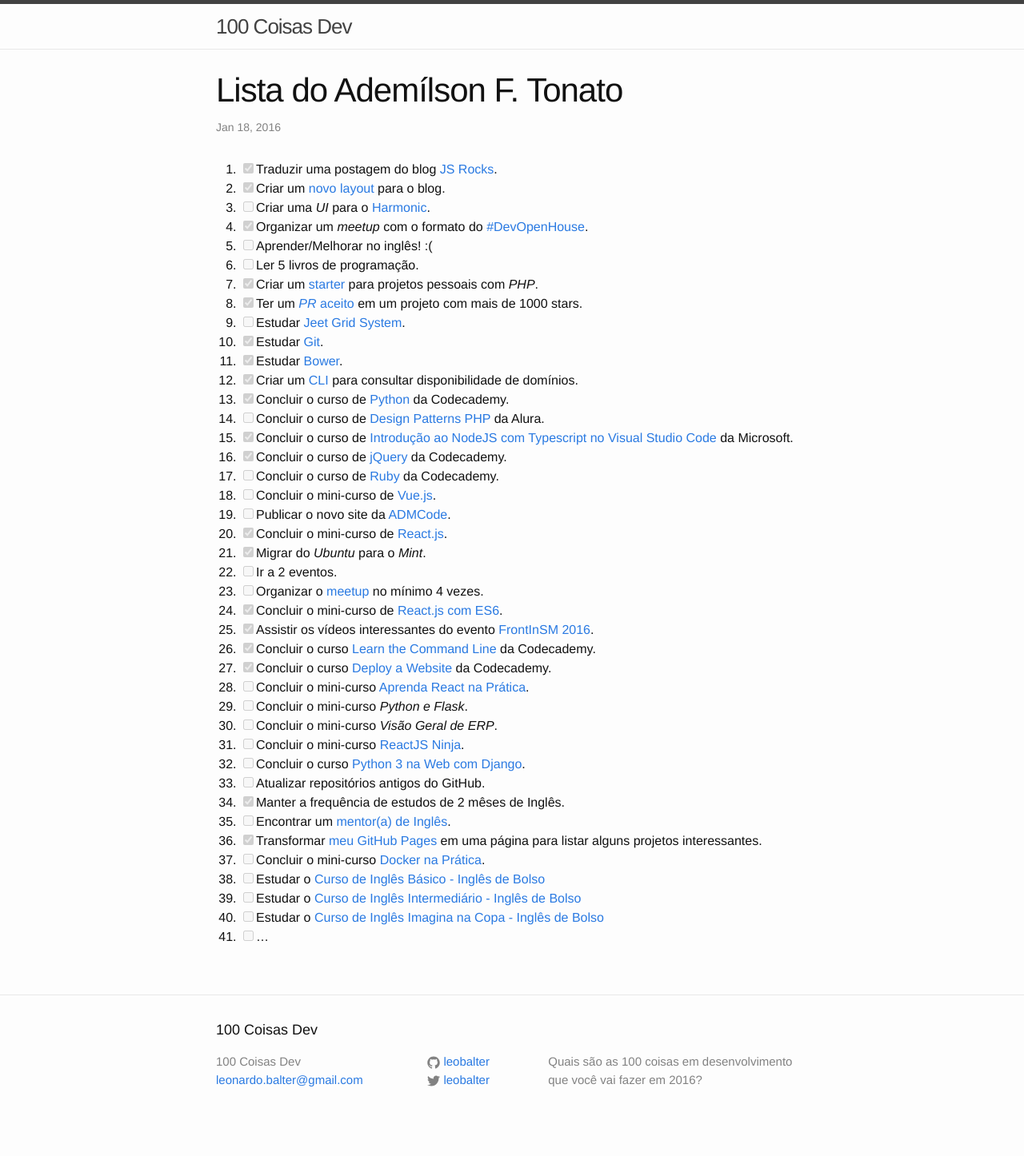
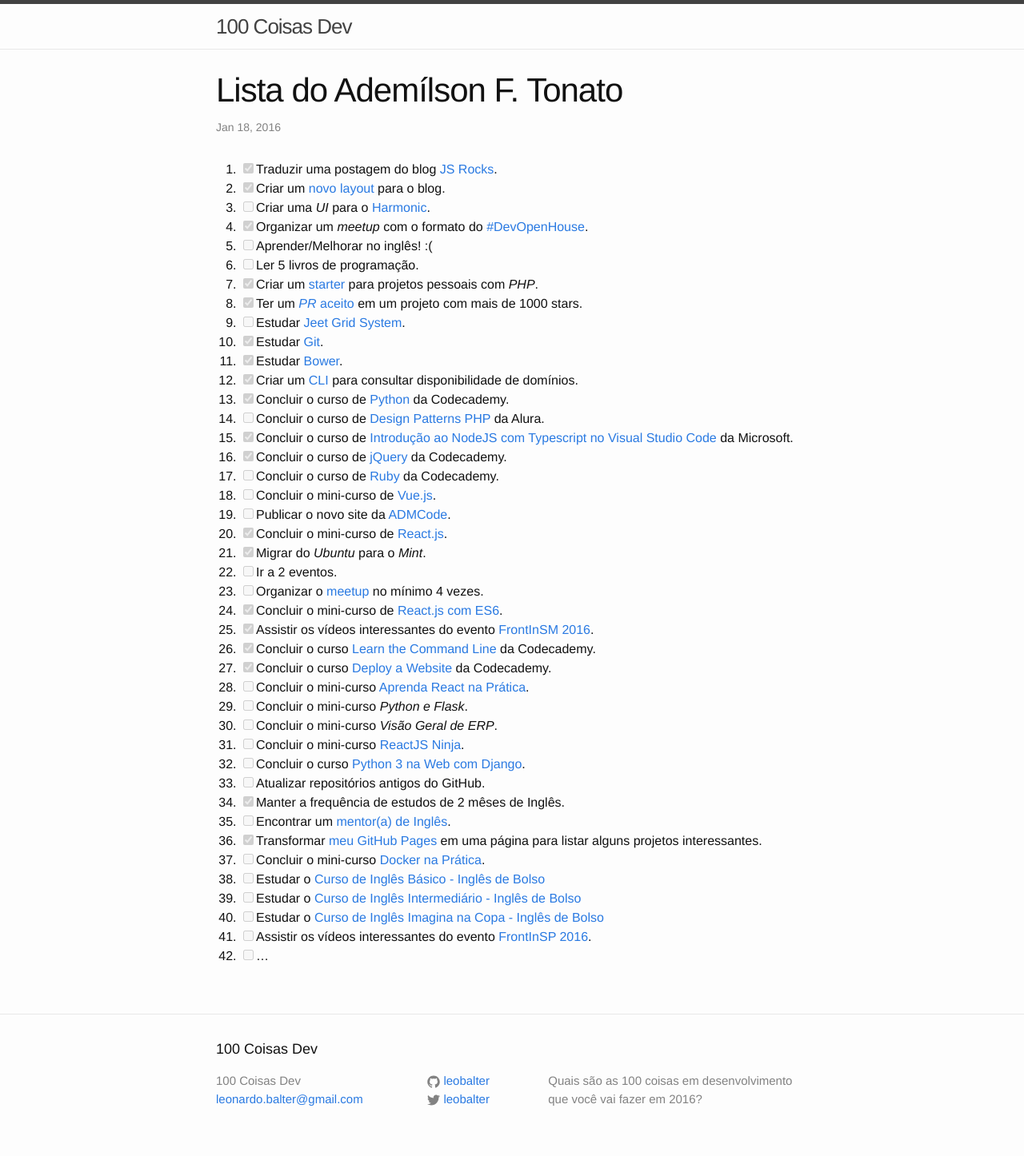
Before and after one commit to leobalter/100-coisas-dev, a Jekyll site: the page built from _posts/listas/2016-01-18-ftonato.markdown, in a window 1280 px wide. Shown: the whole page at 80% size. Built offline with Jekyll 4.4.1, drawn with Linux system fonts in a browser that asks for light colours; comment, search, counter and statistics services are not loaded; before the commit the page ends 1422 px from its top, so only the background shows below that.

Commit message:
Adicionar os vídeos do evento FrontInSP 2016

```diff
--- a/_posts/listas/2016-01-18-ftonato.markdown
+++ b/_posts/listas/2016-01-18-ftonato.markdown
@@ -45,4 +45,5 @@ categories: listas
 38. [ ] Estudar o [Curso de Inglês Básico - Inglês de Bolso](https://www.youtube.com/playlist?list=PLifNhj7vtELsE2cxbwCdBjp0xD4sdK4Jb)
 39. [ ] Estudar o [Curso de Inglês Intermediário - Inglês de Bolso](https://www.youtube.com/playlist?list=PLifNhj7vtELvpspP9zPxhliWAF1tOJB95)
 40. [ ] Estudar o [Curso de Inglês Imagina na Copa - Inglês de Bolso](https://www.youtube.com/playlist?list=PLifNhj7vtELuNI15C3iekKQPelYrwL_zE)
-41. [ ] ...
+41. [ ] Assistir os vídeos interessantes do evento [FrontInSP 2016](https://www.youtube.com/channel/UCwoGd_KU0OxiVT5r-rPrzWA/videos).
+42. [ ] ...
```
